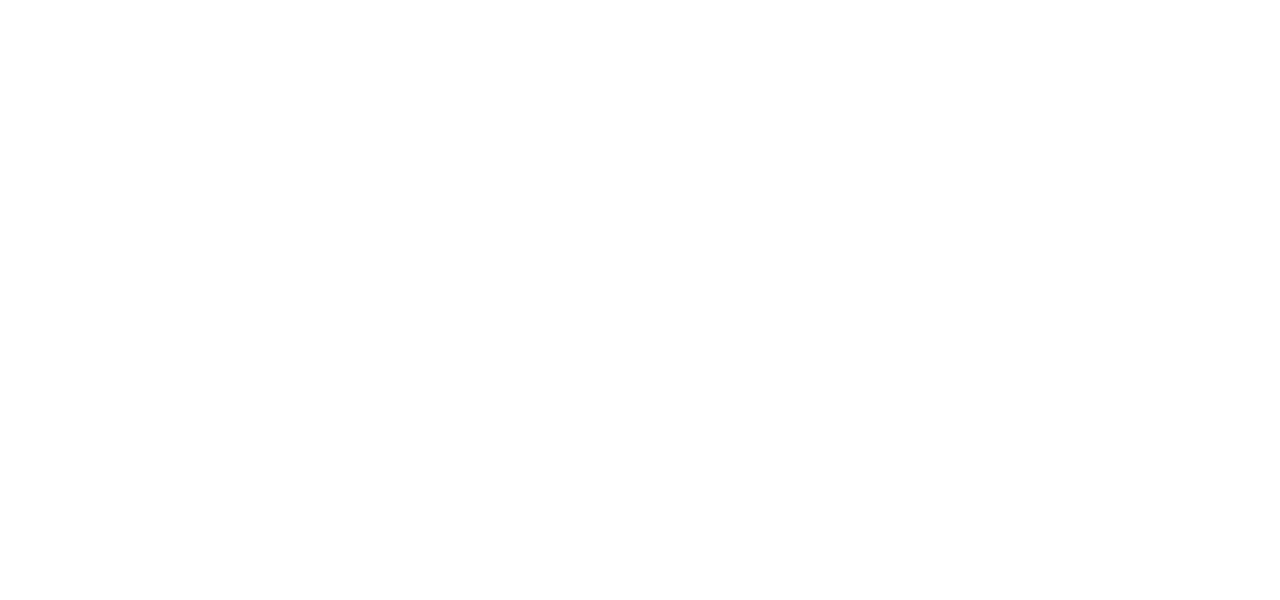
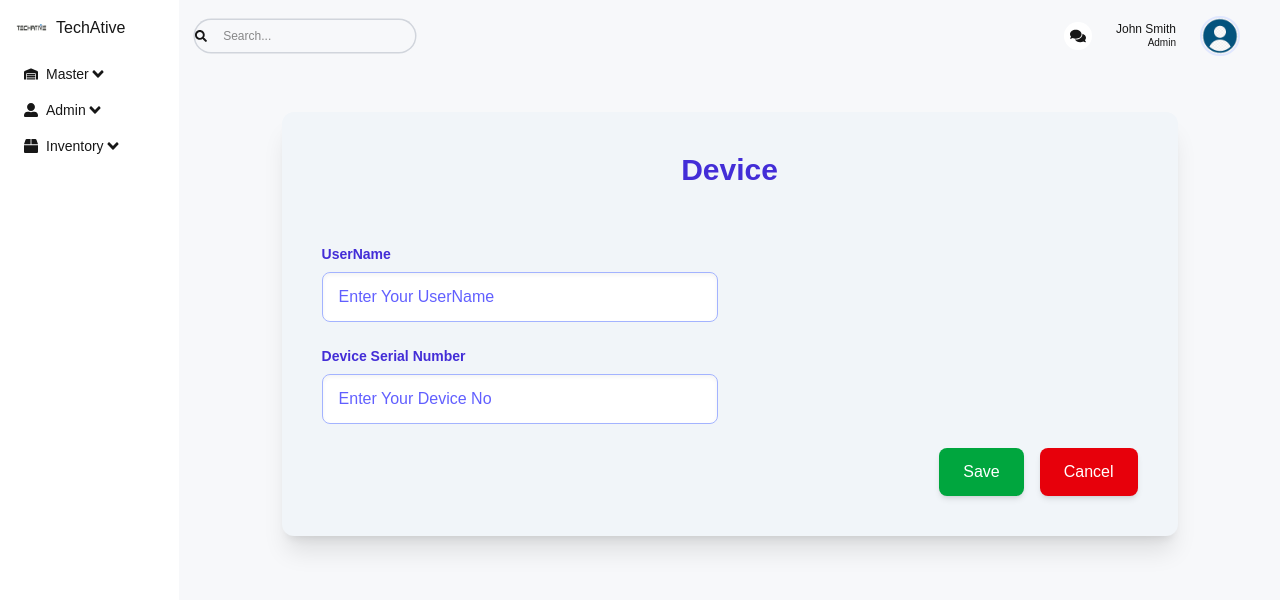
Before and after one commit to karthika3-k/WMSReactApp, a Next.js app: page /pages/device in a window 1280 px wide. Shown: the top 600 px of the page. Built offline with nearby package versions, Linux system fonts and the light colour scheme.

Commit message:
device posting code changes

```diff
--- /dev/null
+++ b/src/app/component/Form/DeviceForm.tsx
@@ -0,0 +1,219 @@
+"use client"
+import { useRouter, useSearchParams } from "next/navigation";
+import { useEffect, useState } from "react";
+import api from "@/app/services/api";
+import { showErrorToast, showSuccessToast } from "@/app/utils/toastConfig";
+//const user = localStorage.getItem("userName");
+let user=null
+if (typeof window !== "undefined") {
+    user = localStorage.getItem("userName");
+  }
+const DeviceForm: React.FC = () => {
+    const [formData, setFormData] = useState({
+
+        deviceId: 0,
+        username :user,
+        devicenumber:'',
+        createdBy: user,
+        createdOn: '',
+        updatedBy: '',
+        updatedOn: '',
+
+    });
+    const [errors, setErrors] = useState({
+        username :user,
+        devicenumber:'',
+    });
+    type UserData = {
+        isAdmin: boolean;
+    };
+    const [showrole, setShowRole] = useState<string[]>([]);
+    const [userNameError, setUserNameError] = useState('');
+    const router = useRouter();
+    const [parsedDeviceData, setParsedUserData] = useState<UserData | null>(null);
+    const searchParams = useSearchParams();
+
+    useEffect(() => {
+        const userDataParam = searchParams.get("userData");
+        if (userDataParam) {
+            try {
+                const userDataParamAgain = JSON.parse(userDataParam);
+                setParsedUserData(userDataParamAgain);
+                debugger
+                const parsedDeviceData = JSON.parse(decodeURIComponent(userDataParam));
+                setFormData({
+                    deviceId: parsedDeviceData.DeviceId || 0,
+                    username: parsedDeviceData.UserName || "",
+                    devicenumber:parsedDeviceData.DeviceSerialNo||"",
+                    createdBy: parsedDeviceData.CreatedBy || "",
+                    createdOn: parsedDeviceData.CreatedOn || "",
+                    updatedBy: parsedDeviceData.UpdatedBy || "",
+                    updatedOn: parsedDeviceData.UpdatedOn || "",
+                });
+            } catch (error) {
+                console.error("Error parsing device data:", error);
+            }
+        }
+    }, [searchParams]);
+    const handleInputChange = (e: React.ChangeEvent<HTMLInputElement | HTMLSelectElement>) => {
+        const { name, value, type } = e.target;
+        if (type === 'checkbox') {
+            const target = e.target as HTMLInputElement;
+            setFormData({ ...formData, [name]: target.checked });
+        }
+        else {
+            setFormData({ ...formData, [name]: value });
+        }
+    };
+
+    const handleSubmit = async (e: React.FormEvent) => {
+        e.preventDefault();
+        console.log('User Data', formData);
+        let userRequest;
+        if (formData.deviceId > 0) {
+            userRequest = {
+                deviceId: formData.deviceId,
+                userName: formData.username,
+                devicenumber: formData.devicenumber,
+                createdBy: user,
+                createdOn: '',
+                updatedBy: '',
+                updatedOn: '',
+
+            }
+        } else {
+            debugger;
+            userRequest = {
+                deviceId  : formData.deviceId,
+                userName: formData.username,
+                deviceSerialNo: formData.devicenumber,
+                createdBy: user,
+                createdOn: new Date().toISOString(),
+                updatedBy: '',
+                updatedOn: new Date().toISOString(),
+            }
+
+        }
+        try {
+            debugger;
+            const response = await api.post('/Device/CreateDevice', userRequest);
+            debugger
+            if (response.status === 200) {
+                if (response.data.ErrorCode === 200) {
+                    showSuccessToast(`User ${formData.deviceId > 0 ? 'Updated' : 'Created'} Successfully!`);
+                    handleCancel();
+                    router.push('/pages/adduser');
+                } else {
+                    showErrorToast(`User ${formData.deviceId > 0 ? 'Updated' : 'Created'} failed.`);
+                }
+            } else {
+                showErrorToast(`User ${formData.deviceId > 0 ? 'Updated' : 'Created'} failed.`);
+            }
+        } catch (error) {
+            showErrorToast(`User ${formData.deviceId > 0 ? 'Updated' : 'Created'} failed.`);
+            console.error('Error adding/editing user:', error);
+        }
+    };
+    const handleCancel = () => {
+        setFormData({
+            deviceId: 0,
+            username :user,
+            devicenumber:'',
+            createdBy: user,
+            createdOn: '',
+            updatedBy: '',
+            updatedOn: '',
+
+        });
+        router.push('/pages/device');
+    };
+
+    const handleBackClick = () => {
+        router.back();
+    };
+    return (
+        <div className="w-full p-10 bg-slate-100 text-indigo-800 rounded-xl shadow-xl max-w-4xl mx-auto mt-10">
+
+            <h2 className="text-3xl font-extrabold text-center text-indigo-700 mb-8">Device</h2>
+            <form onSubmit={handleSubmit} className="space-y-6">
+                <div className="grid grid-cols-1 sm:grid-cols-2 gap-6">
+                    {/* <div>
+                        <label htmlFor="deviceId" className="block mb-2 text-sm font-semibold text-indigo-700">DeviceId</label>
+                        <input
+                            type="text"
+                            id="deviceId"
+                            name="deviceId"
+                            value={formData.deviceId}
+                            onChange={handleInputChange}
+                            className="w-full px-4 py-3 rounded-lg bg-white border border-indigo-300 text-indigo-800 placeholder-indigo-500 shadow-inner focus:ring-2 focus:ring-blue-400 focus:outline-none transition-all"
+                            placeholder="Enter deviceId"
+                            required
+                        />
+                    </div> */}
+
+
+                </div>
+
+                <div className="grid grid-cols-1 sm:grid-cols-2 gap-6">
+                    <div>
+                        <label htmlFor="userName" className="block mb-2 text-sm font-semibold text-indigo-700">UserName</label>
+                        <input
+                            type="text"
+                            id="userName"
+                            name="userName"
+                           // value={formData.username}
+                            onChange={handleInputChange}
+                            className="w-full px-4 py-3 rounded-lg bg-white border border-indigo-300 text-indigo-800 placeholder-indigo-500 shadow-inner
+                            focus:ring-2 focus:ring-blue-400 focus:outline-none transition-all"
+                            placeholder="Enter Your UserName"
+                            required
+                        />
+                    </div>
+
+                </div>
+
+
+
+                <div className="grid grid-cols-1 sm:grid-cols-2 gap-6">
+                    <div>
+                        <label htmlFor="devicenumber" className="block mb-2 text-sm font-semibold text-indigo-700">Device Serial Number</label>
+                        <input
+                            type="text"
+                            id="devicenumber"
+                            name="devicenumber"
+                            value={formData.devicenumber}
+                            onChange={handleInputChange}
+                            className="w-full px-4 py-3 rounded-lg bg-white border border-indigo-300 text-indigo-800 placeholder-indigo-500 shadow-inner
+                            focus:ring-2 focus:ring-blue-400 focus:outline-none transition-all"
+                            placeholder="Enter Your Device No"
+                            required
+                        />
+                    </div>
+
+                </div>
+
+
+
+
+                <div className="flex justify-end gap-4">
+                    <button
+                        type="submit"
+                        className="px-6 py-3 bg-green-600 text-white rounded-lg shadow-md hover:bg-green-700 focus:outline-none transition-all"
+                    >
+                        {formData.deviceId > 0 ? 'Update' : 'Save'}
+                    </button>
+                    <button
+                        type="button"
+                        onClick={handleCancel}
+                        className="px-6 py-3 bg-red-600 text-white rounded-lg shadow-md hover:bg-red-700 focus:outline-none transition-all"
+                    >
+                        Cancel
+                    </button>
+                </div>
+            </form>
+        </div>
+
+    );
+
+};
+export default DeviceForm;
--- a/src/app/component/Sidebar/Sidebar.tsx
+++ b/src/app/component/Sidebar/Sidebar.tsx
@@ -37,7 +37,7 @@
     const masterSubMenuItems = [
         { name: 'Bin Configuration', path: '', icon: <FaRecycle /> },
         { name: 'Bin Master', path: '', icon: <FaRulerCombined /> },
-        { name: 'Device', path: '', icon: <FaMobileAlt /> },
+        { name: 'Device', path: '/pages/device', icon: <FaMobileAlt /> },
     ];
 
     return (
--- a/src/app/pages/device/page.tsx
+++ b/src/app/pages/device/page.tsx
@@ -1,6 +1,16 @@
-const Device:React.FC=()=>{
-return(
-    <div></div>
-);
+"use client"
+import Dashboard from "@/app/component/Form/Dashboard";
+import DeviceForm from "@/app/component/Form/DeviceForm";
+import Pagination from "@/app/component/Pagination/Pagination";
+import TableSearch from "@/app/component/TableSearch/TableSearch";
+import Link from "next/link";
+import { FaFilter, FaPlus, FaSort } from "react-icons/fa";
+
+const Device: React.FC = () => {
+    return (
+        <Dashboard>
+            <DeviceForm />
+        </Dashboard>
+    );
 };
 export default Device;
```
Also changed, not shown: src/app/component/Grid/DeviceGrid/Grid.tsx (added).
